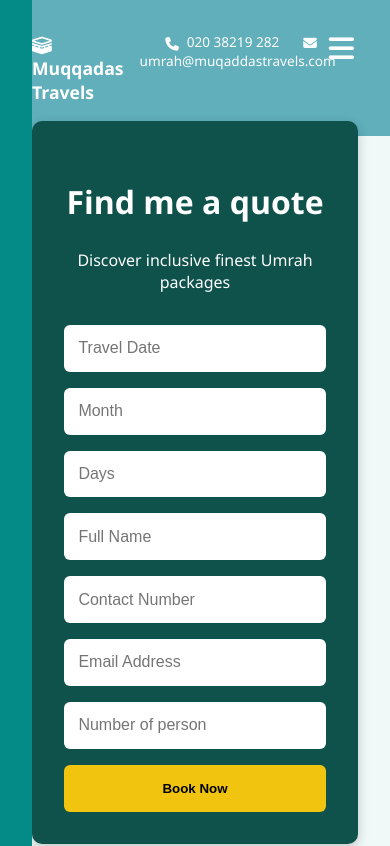
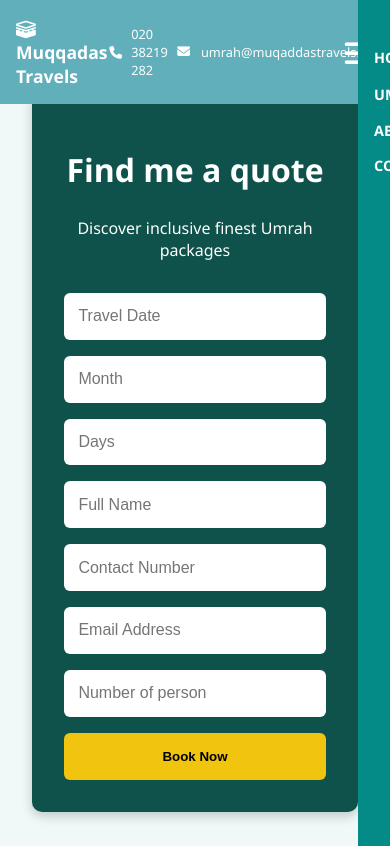
Before and after one commit to Samanqayoom/Umrah-Website, a React (Create React App) app: page / in a window 390 px wide. Shown: the top 846 px of the page. Built offline with nearby package versions, Linux system fonts and the light colour scheme.

Commit message:
Updated 5-star and 4-star package components with new descriptions and style

```diff
--- a/src/components/Header.css
+++ b/src/components/Header.css
@@ -1,26 +1,34 @@
+/* Header & Top bar */
 .header {
-  background:#60afbb;
+  background: #60afbb;
   color: white;
   position: relative;
+  z-index: 100;
 }
 
-/* Top bar */
 .top-bar {
   display: flex;
   justify-content: space-between;
-  padding: 2rem 2rem;
-  font-size: 0.9rem;
+  align-items: center;
+  padding: 1.5rem 2rem;
 }
 
 .logo {
   font-size: 1.5rem;
   font-weight: bold;
-  color:white;
+}
+
+.contact-info {
+  display: flex;
+  align-items: center;
+  gap: 1rem;
 }
 
 .contact-info span {
-  margin-left: 1.5rem;
-  font-size: 1.5rem;
+  display: flex;
+  align-items: center;
+  gap: 0.3rem;
+  font-size: 1rem;
 }
 
 .logo i,
@@ -39,7 +47,7 @@
   justify-content: center;
   gap: 2rem;
   padding: 1rem;
-  background:#048b87;
+  background: #048b87;
 }
 
 .navbar a {
@@ -52,10 +60,8 @@
   text-decoration: underline;
 }
 
-/* Desktop dropdown */
 .dropdown {
   position: relative;
-  display: inline-block;
 }
 
 .dropdown-content {
@@ -63,16 +69,16 @@
   position: absolute;
   background-color: #60afbb;
   min-width: 180px;
+  border-radius: 5px;
   box-shadow: 0px 8px 16px rgba(0,0,0,0.2);
-  z-index: 1;
-  border-radius: 5px;
+  z-index: 10;
 }
 
 .dropdown-content a {
-  color: #fff;
+  display: block;
+  color: white;
   padding: 0.8rem 1rem;
   text-decoration: none;
-  display: block;
 }
 
 .dropdown-content a:hover {
@@ -83,40 +89,60 @@
   display: block;
 }
 
-/* Mobile Sidebar */
+/* Mobile Burger */
 .mobile-menu-icon {
   display: none;
   font-size: 1.8rem;
   cursor: pointer;
-  padding: 0.5rem 1rem;
   position: absolute;
+  top: 50%;
+  transform: translateY(-50%);
   right: 20px;
-  top: 20px;
+  z-index: 101;
 }
 
+/* Overlay */
+.mobile-sidebar-overlay {
+  position: fixed;
+  top: 0;
+  left: 0;
+  width: 100%;
+  height: 100%;
+  background: rgba(0,0,0,0.4);
+  opacity: 0;
+  visibility: hidden;
+  transition: 0.3s;
+  z-index: 99;
+}
+
+.mobile-sidebar-overlay.open {
+  opacity: 1;
+  visibility: visible;
+}
+
+/* Sidebar (Right side) */
 .mobile-sidebar {
   position: fixed;
   top: 0;
-  left: -250px;
+  right: -250px; /* hidden initially */
   width: 250px;
   height: 100%;
   background: #048b87;
-  z-index: 1000;
-  padding: 2rem 1rem;
-  transition: left 0.3s;
   display: flex;
   flex-direction: column;
   gap: 1rem;
+  padding: 3rem 1rem;
+  transition: right 0.3s;
+  z-index: 102;
 }
 
 .mobile-sidebar.open {
-  left: 0;
+  right: 0;
 }
 
 .mobile-sidebar a {
   color: white;
   font-weight: bold;
-  font-size: 1rem;
   cursor: pointer;
 }
 
@@ -125,45 +151,60 @@
   display: flex;
   flex-direction: column;
   gap: 0.5rem;
-  padding-left: 10px;
+  padding-left: 15px;
 }
 
-/* Media Queries */
+/* Arrow rotation */
+.dropdown-mobile i.rotate {
+  transform: rotate(180deg);
+  transition: 0.3s;
+}
+
+/* Hide desktop navbar on mobile */
 @media (max-width: 768px) {
   .desktop-menu {
-    display: none; /* hide desktop navbar */
+    display: none;
   }
-
   .mobile-menu-icon {
-    display: block; /* show burger icon */
+    display: block;
   }
 }
 
-/* Desktop hide mobile sidebar completely */
+/* Hide mobile sidebar on desktop */
 @media (min-width: 769px) {
-  .mobile-sidebar {
-    display: none;
-  }
-
-  .mobile-menu-icon {
-    display: none;
+  .mobile-sidebar,
+  .mobile-sidebar-overlay {
+    display: none !important; /* FORCE hide on desktop */
   }
 }
 
-/* Responsive small mobile screens */
+/* Mobile top-bar adjustments */
+@media (max-width: 768px) {
+  .top-bar {
+    padding: 1rem 1rem;
+  }
+  .logo {
+    font-size: 1.3rem;
+  }
+  .contact-info {
+    gap: 0.6rem;
+  }
+  .contact-info span {
+    font-size: 0.85rem;
+  }
+}
+
+/* Extra small screens */
 @media (max-width: 480px) {
   .logo {
     font-size: 1.1rem;
   }
-
   .contact-info span {
-    font-size: 0.85rem;
+    font-size: 0.8rem;
   }
-
   .mobile-sidebar a {
-    font-size: 0.85rem;
+    font-size: 0.9rem;
   }
-
   .dropdown-content-mobile a {
     padding: 0.5rem 0.8rem;
   }
--- a/src/components/Header.jsx
+++ b/src/components/Header.jsx
@@ -5,16 +5,15 @@ import { useNavigate } from 'react-router-dom';
 const Header = () => {
   const navigate = useNavigate();
   const [sidebarOpen, setSidebarOpen] = useState(false);
-  const [packagesOpen, setPackagesOpen] = useState(false); // Mobile dropdown toggle
+  const [packagesOpen, setPackagesOpen] = useState(false);
 
   const toggleSidebar = () => {
     setSidebarOpen(!sidebarOpen);
-    setPackagesOpen(false); // close packages when sidebar closes
+    if (sidebarOpen) setPackagesOpen(false);
   };
 
   return (
     <header className="header">
-      {/* Top bar */}
       <div className="top-bar">
         <div className="logo">
           <i className="fas fa-kaaba"></i> Muqqadas Travels
@@ -46,10 +45,13 @@ const Header = () => {
         <a onClick={() => navigate('/contact')} style={{ cursor: 'pointer' }}>CONTACT US</a>
       </nav>
 
-      {/* Mobile Navbar Toggle */}
+      {/* Mobile Burger Icon */}
       <div className="mobile-menu-icon" onClick={toggleSidebar}>
         <i className={sidebarOpen ? "fas fa-times" : "fas fa-bars"}></i>
       </div>
+
+      {/* Overlay */}
+      <div className={`mobile-sidebar-overlay ${sidebarOpen ? 'open' : ''}`} onClick={toggleSidebar}></div>
 
       {/* Mobile Sidebar */}
       <div className={`mobile-sidebar ${sidebarOpen ? 'open' : ''}`}>
@@ -57,7 +59,7 @@ const Header = () => {
 
         <div className="dropdown-mobile">
           <a onClick={() => setPackagesOpen(!packagesOpen)}>
-            UMRAH PACKAGES <i className="fas fa-chevron-down"></i>
+            UMRAH PACKAGES <i className={`fas fa-chevron-down ${packagesOpen ? 'rotate' : ''}`}></i>
           </a>
           {packagesOpen && (
             <div className="dropdown-content-mobile">
```
